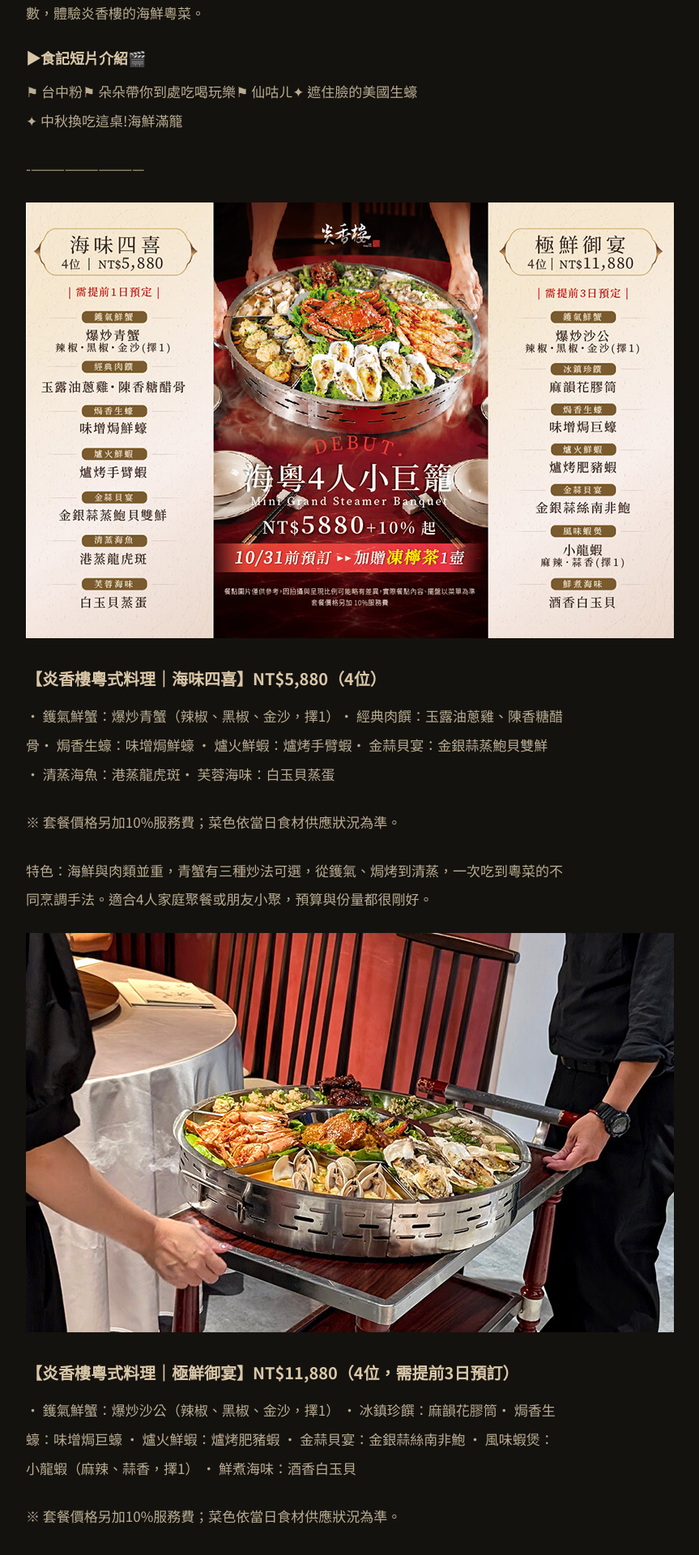
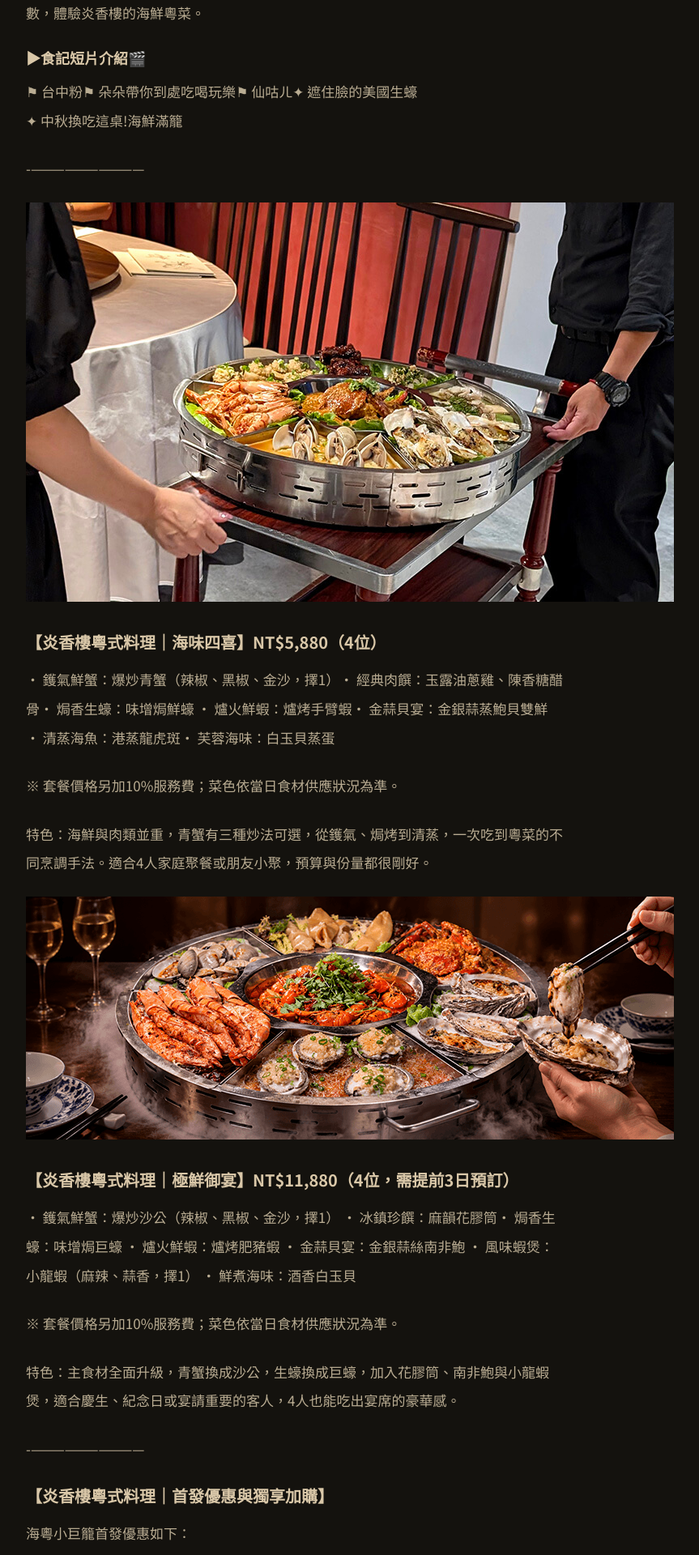
Before and after one commit to yanxianglou/yanxianglou.github.io, a Jekyll site: the page built from _news/2026-09-14-hai-yue-xiao-ju-long.md, in a window 1280 px wide. Shown: the part 2715-4635 px from the top of the page at 81% size, without its empty margins (276-1139 px from the left). Built offline with Jekyll 4.4.1, drawn with Linux system fonts in a browser that asks for light colours.

Commit message:
Update 最新消息 “2026-09-14-hai-yue-xiao-ju-long”

```diff
--- a/_news/2026-09-14-hai-yue-xiao-ju-long.md
+++ b/_news/2026-09-14-hai-yue-xiao-ju-long.md
@@ -67,7 +67,7 @@
 
 \-——————————
 
-![台中4人聚餐、台中聚餐推薦、台中海鮮餐廳、台中海鮮聚餐、台中巨籠宴、台中小巨籠、台中中菜餐廳、台中粵菜、台中西區、台中美食、台中家庭聚餐、台中朋友聚餐](/assets/img/uploads/line小巨龍菜單-1-800.jpg "台中4人聚餐推薦 海粵小巨籠一家四口、兩對朋友或小型聚餐推薦")
+![台中4人聚餐、台中聚餐推薦、台中海鮮餐廳、台中海鮮聚餐、台中巨籠宴、台中小巨籠、台中中菜餐廳、台中粵菜、台中西區、台中美食、台中家庭聚餐、台中朋友聚餐](/assets/img/uploads/小巨籠上桌-800.jpg "台中4人聚餐推薦 海粵小巨籠一家四口、兩對朋友或小型聚餐推薦")
 
 
 
@@ -82,7 +82,7 @@
 
 
 
-![台中4人聚餐、台中聚餐推薦、台中海鮮餐廳、台中海鮮聚餐、台中巨籠宴、台中小巨籠、台中中菜餐廳、台中粵菜、台中西區、台中美食、台中家庭聚餐、台中朋友聚餐](/assets/img/uploads/小巨籠上桌-800.jpg "台中4人聚餐推薦 海粵小巨籠驚艷上桌，大飽眼福與口福，一家四口、兩對朋友或小型聚餐推薦")
+![台中4人聚餐、台中聚餐推薦、台中海鮮餐廳、台中海鮮聚餐、台中巨籠宴、台中小巨籠、台中中菜餐廳、台中粵菜、台中西區、台中美食、台中家庭聚餐、台中朋友聚餐](/assets/img/uploads/煙霧繚繞的奢華海鮮盛宴-800.png "台中4人聚餐推薦 海粵小巨籠驚艷上桌，大飽眼福與口福，一家四口、兩對朋友或小型聚餐推薦")
 
 ## 【炎香樓粵式料理｜極鮮御宴】NT$11,880（4位，需提前3日預訂）
 
@@ -108,6 +108,8 @@
 • 獨享加購之一：金牌啤酒買2送1（每瓶售價 NT$120）。
 
 • 獨享加購之二：經典鴨饌料理（半隻）加購價 NT$1,000，可選片鴨二吃或香酥鴨（原售價 NT$1,240）。
+
+![台中4人聚餐、台中聚餐推薦、台中海鮮餐廳、台中海鮮聚餐、台中巨籠宴、台中小巨籠、台中中菜餐廳、台中粵菜、台中西區、台中美食、台中家庭聚餐、台中朋友聚餐](/assets/img/uploads/line小巨龍菜單-1-800.jpg "4人聚餐推薦 海粵小巨籠菜單")
 
 
 
```
Also changed, not shown: assets/img/uploads/煙霧繚繞的奢華海鮮盛宴-800.png (added).
